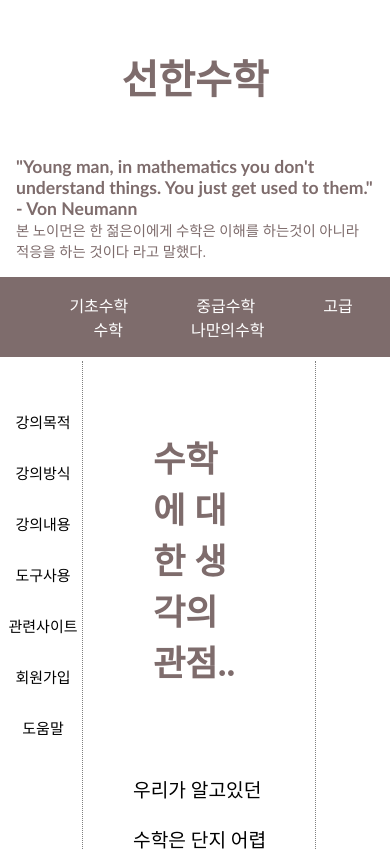
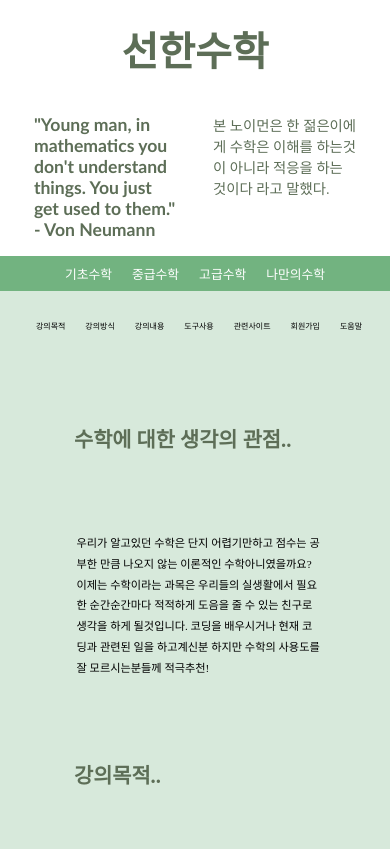
Before and after one commit to goLinearly/goLinearly.github.io, a plain HTML site: page index.html in a window 390 px wide. Shown: the top 849 px of the page. Drawn offline with Linux system fonts and the light colour scheme.

Commit message:
Add files via upload

```diff
--- a/css/style.css
+++ b/css/style.css
@@ -12,27 +12,16 @@ body {
 
 
 #top {
-    display: grid;
-    width: 50%;
+    display: block;
+    width: 100%;
+    height:auto;
     margin: 0 auto;
-    margin-top:3rem;
-    border-left:2px solid transparent;
-    border-right: 2px solid transparent;
-    border-bottom: 2px solid transparent;
-    border-radius: 0 0 1rem 1rem;
+
+    background-color: rgb(188, 221, 187);
 }
 
-#top img {
-    width: 15%;
-    margin: 0 auto;
 
-}
 
-#top h1 {
-    display: none;
-    margin: 0 auto;
-
-}
 
 #top p {
     font-size: 2.5rem;
@@ -42,7 +31,7 @@ body {
     margin: 0 auto;
     width: 100%;
     text-align: center;
-    padding-bottom: 2rem;
+    padding: 20px;
 
 
 
@@ -53,7 +42,7 @@ body {
 #grid {
     display: grid;
     margin: 0 auto;
-
+    background-color:rgb(188, 221, 187);
     padding: 1rem;
 
 }
@@ -69,22 +58,21 @@ body {
 #grid p {
     font-size: 0.9rem;
     color:rgb(126, 108, 108);
-
     margin: 0 auto;
 
 }
 
 #navigation ol {
-    padding: 1rem 2rem;
+    padding: 0.5rem 0.2rem;
     margin: 0 auto;
     text-align: center;
-    background-color: rgb(126, 108, 108);
+    background-color: rgb(114, 179, 128);
 
 }
 
 #navigation ol:hover {
-    background-color: rgb(158, 151, 151);
-    padding: 25px 0;
+    background-color: rgb(93, 150, 82);
+    padding: 0.9rem 0;
     transition: 0.5s ease-in-out;
 }
 
@@ -216,3 +204,72 @@ body {
     font-family:'Segoe UI', Tahoma, Geneva, Verdana, sans-serif;
     color:rgb(126, 108, 108);
 }
+
+@media (max-width: 1024px) {
+    body {
+       background-color:rgb(215, 233, 219);
+    }
+
+    #top {
+        background-color: white;
+    }
+
+    #top p {
+        width: 50%;
+        font-size: 40px;
+        color:rgb(93, 110, 87);
+    }
+
+    #navigation ol li {
+        margin: 0.5rem;
+    }
+    #navigation ol li a {
+        font-size: 0.8rem;
+    }
+
+    #grid {
+        grid-template-columns: 1fr 1fr;
+        background-color: white;
+    }
+
+    #grid h3 {
+        width: 80%;
+        text-align: left;
+        color:rgb(93, 110, 87);
+        font-family: 'Trebuchet MS', 'Lucida Sans Unicode', 'Lucida Grande', 'Lucida Sans', Arial, sans-serif;
+    }
+
+    #grid p {
+        width: 80%;
+        text-align: left;
+        color:rgb(93, 110, 87);
+    }
+
+    #article {
+        display: block;
+
+    }
+
+    #article ol li {
+        display: inline;
+        margin: 0 0.5rem;
+    }
+
+    #article ol li a {
+        font-size: 0.5rem
+    }
+
+    #article .content {
+        border:none;
+    }
+
+    #article .content h3 {
+        font-size: 1.3rem;
+        color: rgb(93, 110, 87);
+    }
+
+    #article .content p {
+        font-size: 0.7rem;
+        line-height: 1.3rem;
+    }
+}
```
